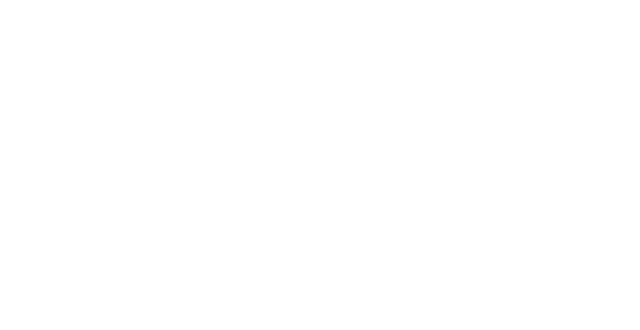
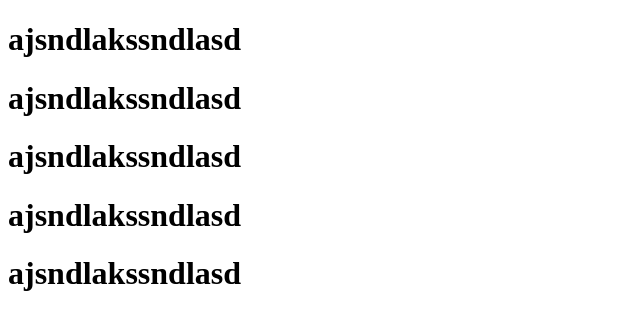
Before and after one commit to JulioPolan/capacitacion, a plain HTML site: page index.html in a window 1280 px wide. Shown: the whole page, without its empty margins (0-640 px from the left). Drawn offline with Linux system fonts and the light colour scheme.

Commit message:
tengo unos 5 H1

```diff
--- a/index.html
+++ b/index.html
@@ -6,6 +6,10 @@
     <title>texto</title>
 </head>
 <body>
-
+    <h1>ajsndlakssndlasd</h1>
+    <h1>ajsndlakssndlasd</h1>
+    <h1>ajsndlakssndlasd</h1>
+    <h1>ajsndlakssndlasd</h1>
+    <h1>ajsndlakssndlasd</h1>
 </body>
 </html>
```
